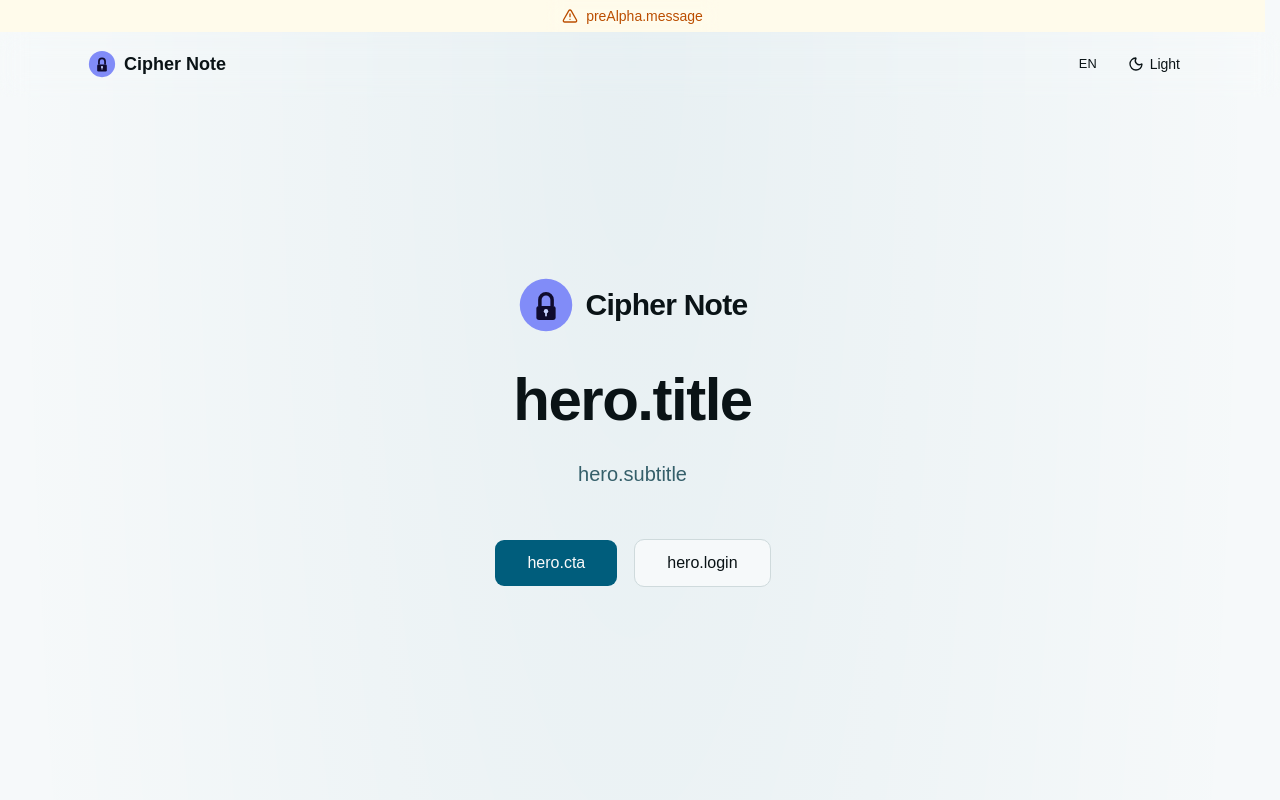
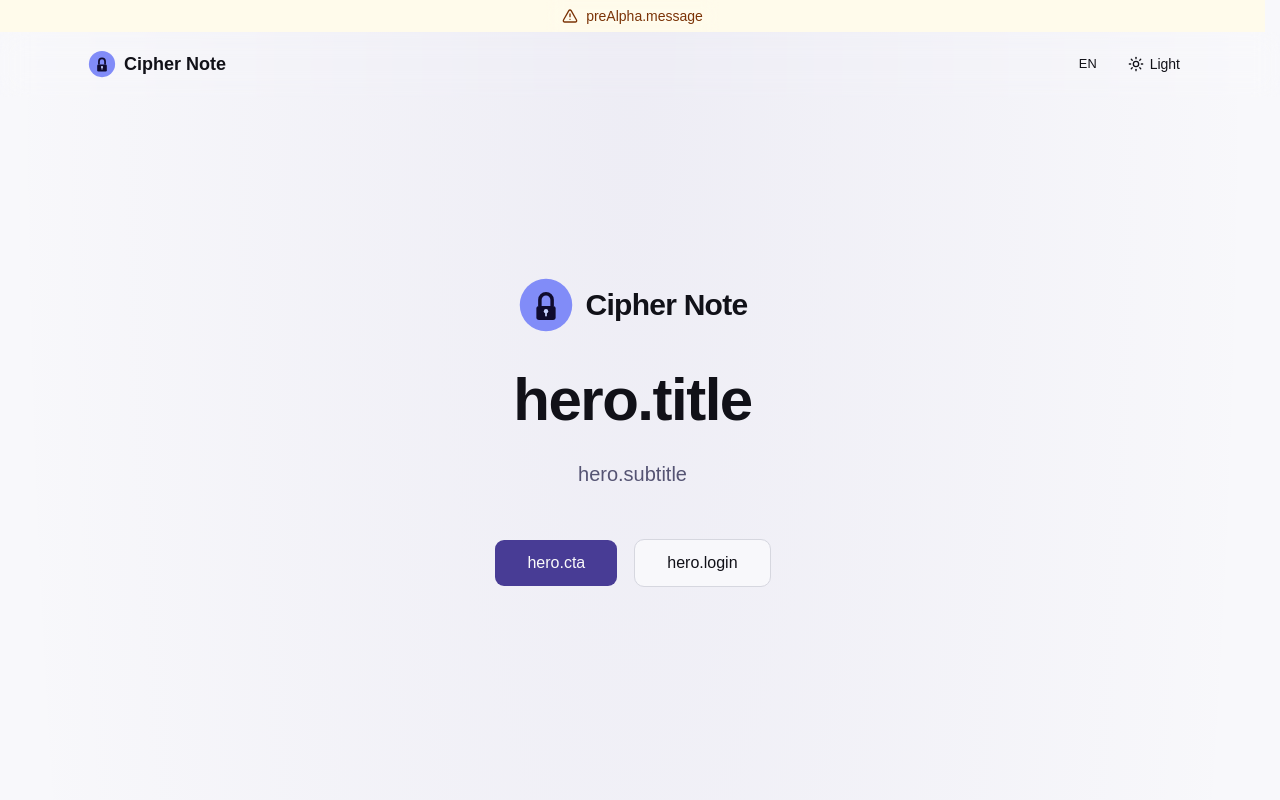
Before and after one commit to VitekHub/cipher-note, a React (Vite) app: page / in a window 1280 px wide. Both pictures are taken after a click on the button "Dark". Shown: the top 800 px of the page. Built offline with nearby package versions, Linux system fonts and the light colour scheme; no server answers; what i18next-resources-to-backend would draw is missing.

Commit message:
feat: improve accessibility and shift theme to purple hue

```diff
--- a/src/app/styles/globals.css
+++ b/src/app/styles/globals.css
@@ -53,40 +53,40 @@
 :root {
   color-scheme: light;
   --banner-height: 32px;
-  --background: oklch(0.98 0.004 215);
-  --foreground: oklch(0.18 0.015 215);
+  --background: oklch(0.98 0.004 285);
+  --foreground: oklch(0.18 0.015 285);
   --card: oklch(1 0 0);
-  --card-foreground: oklch(0.18 0.015 215);
+  --card-foreground: oklch(0.18 0.015 285);
   --popover: oklch(1 0 0);
-  --popover-foreground: oklch(0.18 0.015 215);
-  --primary: oklch(0.42 0.14 215);
+  --popover-foreground: oklch(0.18 0.015 285);
+  --primary: oklch(0.42 0.14 285);
   --primary-foreground: oklch(0.985 0 0);
-  --secondary: oklch(0.94 0.012 215);
-  --secondary-foreground: oklch(0.28 0.1 215);
-  --muted: oklch(0.93 0.008 215);
-  --muted-foreground: oklch(0.46 0.05 215);
-  --accent: oklch(0.93 0.014 200);
-  --accent-foreground: oklch(0.28 0.1 215);
+  --secondary: oklch(0.94 0.012 285);
+  --secondary-foreground: oklch(0.28 0.1 285);
+  --muted: oklch(0.93 0.008 285);
+  --muted-foreground: oklch(0.46 0.05 285);
+  --accent: oklch(0.93 0.014 300);
+  --accent-foreground: oklch(0.28 0.1 285);
   --destructive: oklch(0.577 0.245 20);
   --success: oklch(0.52 0.17 155);
   --warning: oklch(0.72 0.16 80);
-  --border: oklch(0.88 0.012 215);
-  --input: oklch(0.84 0.016 215);
-  --ring: oklch(0.5 0.12 215);
-  --chart-1: oklch(0.5 0.15 215);
-  --chart-2: oklch(0.52 0.13 190);
-  --chart-3: oklch(0.55 0.14 160);
-  --chart-4: oklch(0.55 0.14 130);
+  --border: oklch(0.88 0.012 285);
+  --input: oklch(0.84 0.016 285);
+  --ring: oklch(0.5 0.12 285);
+  --chart-1: oklch(0.5 0.15 285);
+  --chart-2: oklch(0.52 0.13 300);
+  --chart-3: oklch(0.55 0.14 190);
+  --chart-4: oklch(0.55 0.14 150);
   --chart-5: oklch(0.6 0.15 70);
   --radius: 0.625rem;
-  --sidebar: oklch(0.955 0.01 215);
-  --sidebar-foreground: oklch(0.18 0.015 215);
-  --sidebar-primary: oklch(0.42 0.14 215);
+  --sidebar: oklch(0.955 0.01 285);
+  --sidebar-foreground: oklch(0.18 0.015 285);
+  --sidebar-primary: oklch(0.42 0.14 285);
   --sidebar-primary-foreground: oklch(0.985 0 0);
-  --sidebar-accent: oklch(0.93 0.014 200);
-  --sidebar-accent-foreground: oklch(0.28 0.1 215);
-  --sidebar-border: oklch(0.88 0.012 215);
-  --sidebar-ring: oklch(0.5 0.12 215);
+  --sidebar-accent: oklch(0.93 0.014 300);
+  --sidebar-accent-foreground: oklch(0.28 0.1 285);
+  --sidebar-border: oklch(0.88 0.012 285);
+  --sidebar-ring: oklch(0.5 0.12 285);
 }
 
 .dark {
--- a/src/features/landing/ui/FeaturesGrid.tsx
+++ b/src/features/landing/ui/FeaturesGrid.tsx
@@ -27,7 +27,7 @@ function FeaturesGrid() {
 
         <div className="grid gap-8 sm:grid-cols-2 lg:gap-12">
           {FEATURES.map((feature) => (
-            <FeatureCard key={feature.titleKey} feature={feature} t={t} />
+            <FeatureCard key={feature.titleKey} feature={feature} />
           ))}
         </div>
       </div>
@@ -35,8 +35,9 @@ function FeaturesGrid() {
   )
 }
 
-function FeatureCard({ feature, t }: { feature: FeatureItem; t: (key: string) => string }) {
+function FeatureCard({ feature }: { feature: FeatureItem }) {
   const Icon = feature.icon
+  const { t } = useTranslation('landing')
 
   return (
     <div className="bg-card/50 border-border/50 group hover:border-primary/20 hover:shadow-primary/5 rounded-xl border p-8 backdrop-blur-sm transition-all duration-300 hover:shadow-lg">
--- a/src/shared/i18n/locales/cs/common.json
+++ b/src/shared/i18n/locales/cs/common.json
@@ -29,6 +29,11 @@
     "recover": "Obnovit účet",
     "menu": "Menu",
     "closeMenu": "Zavřít menu",
-    "mainNav": "Hlavní navigace"
+    "mainNav": "Hlavní navigace",
+    "backToHome": "Zpět na domovskou stránku",
+    "languageSelection": "Výběr jazyka",
+    "switchLanguage": "Přepnout jazyk",
+    "themeSelection": "Výběr motivu",
+    "switchTheme": "Přepnout motiv"
   }
 }
--- a/src/shared/i18n/locales/en/common.json
+++ b/src/shared/i18n/locales/en/common.json
@@ -29,6 +29,11 @@
     "recover": "Recover account",
     "menu": "Menu",
     "closeMenu": "Close menu",
-    "mainNav": "Main navigation"
+    "mainNav": "Main navigation",
+    "backToHome": "Back to home",
+    "languageSelection": "Language selection",
+    "switchLanguage": "Switch language",
+    "themeSelection": "Theme selection",
+    "switchTheme": "Switch theme"
   }
 }
--- a/src/shared/ui/PreAlphaBanner.tsx
+++ b/src/shared/ui/PreAlphaBanner.tsx
@@ -9,7 +9,7 @@ function PreAlphaBanner() {
       <div
         role="banner"
         aria-label={t('preAlpha.ariaLabel')}
-        className="flex items-center gap-2 px-4 py-1.5 text-sm text-amber-700 backdrop-blur-sm dark:text-amber-400"
+        className="flex items-center gap-2 px-4 py-1.5 text-sm text-amber-900 backdrop-blur-sm dark:text-amber-200"
       >
         <TriangleAlert className="size-4 shrink-0" aria-hidden="true" />
         <span>{t('preAlpha.message')}</span>
--- a/src/shared/ui/SegmentedControl.tsx
+++ b/src/shared/ui/SegmentedControl.tsx
@@ -10,11 +10,12 @@ interface SegmentedControlProps {
   items: SegmentedControlItem[]
   value: string
   onChange: (value: string) => void
+  ariaLabel?: string
 }
 
-function SegmentedControl({ items, value, onChange }: SegmentedControlProps) {
+function SegmentedControl({ items, value, onChange, ariaLabel }: SegmentedControlProps) {
   return (
-    <div className="bg-muted inline-flex rounded-lg p-1">
+    <div className="bg-muted inline-flex rounded-lg p-1" role="tablist" aria-label={ariaLabel}>
       {items.map((item) => (
         <button
           key={item.value}
@@ -26,6 +27,7 @@ function SegmentedControl({ items, value, onChange }: SegmentedControlProps) {
               ? 'bg-background text-foreground shadow-sm'
               : 'text-muted-foreground hover:text-foreground',
           )}
+          role="tab"
           aria-pressed={value === item.value}
         >
           {item.icon}
--- a/src/shared/ui/nav/PublicHeader.tsx
+++ b/src/shared/ui/nav/PublicHeader.tsx
@@ -1,14 +1,17 @@
 import { Link } from '@tanstack/react-router'
+import { useTranslation } from 'react-i18next'
 
 import { CipherNoteIcon } from '@/shared/ui/brand/CipherNoteIcon'
 import { LanguageSwitcher } from '@/shared/ui/nav/LanguageSwitcher'
 import { ThemeSwitcher } from '@/shared/ui/nav/ThemeSwitcher'
 
 function PublicHeader() {
+  const { t } = useTranslation('common')
+
   return (
     <header className="fixed right-0 left-0 z-50 border-b border-transparent backdrop-blur-md">
       <div className="mx-auto flex h-16 max-w-6xl items-center justify-between px-6">
-        <Link to="/" className="flex items-center gap-2" aria-label="Back to home">
+        <Link to="/" className="flex items-center gap-2" aria-label={t('nav.backToHome')}>
           <CipherNoteIcon className="size-7" />
           <span className="text-foreground text-lg font-semibold">Cipher Note</span>
         </Link>
--- a/src/shared/ui/nav/ThemeSwitcher.tsx
+++ b/src/shared/ui/nav/ThemeSwitcher.tsx
@@ -3,14 +3,15 @@ import { Moon, Sun, Monitor } from 'lucide-react'
 import { useTheme } from '@/shared/lib/theme-provider'
 
 import { SegmentedControl } from '@/shared/ui/SegmentedControl'
+import { useTranslation } from 'react-i18next'
 
 type Theme = 'dark' | 'light' | 'system'
 
 const THEME_CYCLE: Theme[] = ['dark', 'light', 'system']
 
 const THEME_ICONS: Record<Theme, React.ReactNode> = {
-  dark: <Sun className="size-4" />,
-  light: <Moon className="size-4" />,
+  dark: <Moon className="size-4" />,
+  light: <Sun className="size-4" />,
   system: <Monitor className="size-4" />,
 }
 
@@ -32,9 +33,17 @@ interface ThemeSwitcherProps {
 
 function ThemeSwitcher({ variant = 'compact' }: ThemeSwitcherProps) {
   const { theme, setTheme } = useTheme()
+  const { t } = useTranslation('common')
 
   if (variant === 'full') {
-    return <SegmentedControl items={THEME_ITEMS} value={theme} onChange={(v) => setTheme(v as Theme)} />
+    return (
+      <SegmentedControl
+        items={THEME_ITEMS}
+        value={theme}
+        onChange={(v) => setTheme(v as Theme)}
+        aria-label={t('nav.themeSelection')}
+      />
+    )
   }
 
   const cycleTheme = () => {
@@ -43,15 +52,12 @@ function ThemeSwitcher({ variant = 'compact' }: ThemeSwitcherProps) {
     setTheme(THEME_CYCLE[nextIndex])
   }
 
-  const nextThemeIndex = (THEME_CYCLE.indexOf(theme) + 1) % THEME_CYCLE.length
-  const nextTheme = THEME_CYCLE[nextThemeIndex]
-
   return (
     <button
       type="button"
       onClick={cycleTheme}
       className="hover:bg-muted inline-flex cursor-pointer items-center gap-1.5 rounded-md px-3 py-1.5 text-sm font-medium transition-colors"
-      aria-label={`Switch to ${THEME_LABELS[nextTheme].toLowerCase()} theme`}
+      aria-label={t('nav.switchTheme')}
     >
       {THEME_ICONS[theme]}
       <span className="hidden sm:inline">{THEME_LABELS[theme]}</span>
```
Also changed, not shown: src/shared/ui/nav/LanguageSwitcher.tsx (+11 -5 lines), 2 other files (tests, documents, lock files or other folders).
